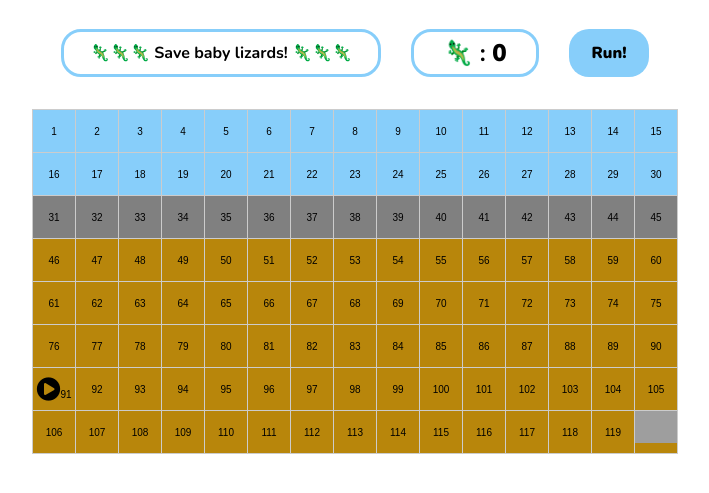
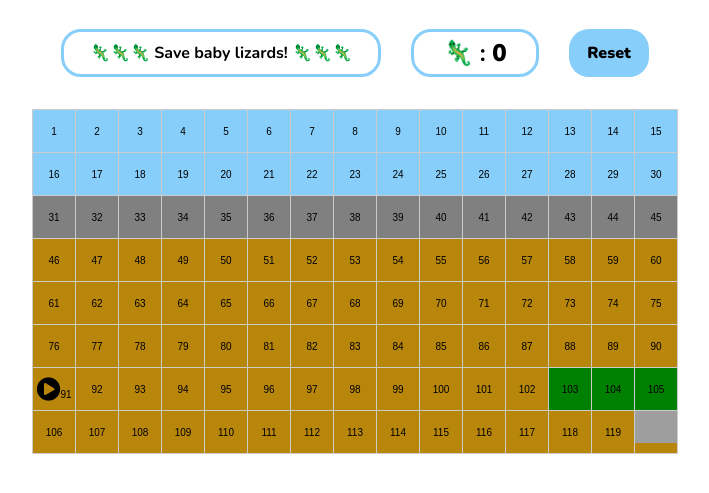
Before and after one commit to Jumee-LDN/wdi-project-one, a plain HTML site: page index.html in a window 1280 px wide. Both pictures are taken after a click on the button "Start". Shown: the part 101-594 px from the top of the page, without its empty margins (285-994 px from the left). Drawn offline with nearby package versions, Linux system fonts and the light colour scheme; grey boxes are pictures that could not be loaded.

Commit message:
snake experiments

```diff
--- a/css/style.css
+++ b/css/style.css
@@ -99,3 +99,7 @@ h1{
 #snake-head {
   font-size: 1.5rem;
 }
+
+.snake {
+  background-color: green;
+}
--- a/js/script.js
+++ b/js/script.js
@@ -1,10 +1,10 @@
 const $body = $('body');
-
 const $snakeHeadImg = $('#snake-head');
 const $messageBox = $('.message-box');
 let $currentBoxObject = $();
 let $newLizardObject = $();
 const $buttonObject = $('.button');
+let scoreNum = 0;
 let $winningRow;
 
 let currentId;
@@ -12,14 +12,9 @@ let lizardArr = [];
 
 let clickedStatus = false;
 let intervalId;
+let snakeMovementIntervalId;
 
-// function gameStart(){
-//   gridGenerator(8,15);
-//   setButton();
-//   // lizardOnWinningRow();
-// }
-//
-// gameStart();
+
 gridGenerator(8,15);
 setButton();
 
@@ -28,18 +23,27 @@ function setButton() {
   $buttonObject.click(function() {
     clickedStatus = !clickedStatus;
 
-    if(clickedStatus){
+    if (clickedStatus) {
       console.log('start button clicked');
       pickRandomSpotForLizard();
+      snakeGenerator();
+
       // game loop
       intervalId = setInterval(function(){
-        detectCharacterMovement();
+        gameLoop();
       }, 1000/5);
-      $buttonObject[0].textContent = 'Run!';
+
+      $buttonObject[0].textContent = 'Reset';
     } else {
       console.log('clicked again');
-      $buttonObject[0].textContent = 'Restart';
+      $buttonObject[0].textContent = 'Run';
       removeLizardInArray();
+      $('div.score-box > span')[0].textContent = 0;
+      $messageBox[0].textContent = '🦎🦎🦎 Save baby lizards! 🦎🦎🦎';
+      $messageBox.css( {
+        'background-color': 'white',
+        'color': 'black'
+      });
     }
   });
 }
@@ -114,7 +118,6 @@ function removeLizardInArray(){
 // *********CHANGE LIZARD POSITION BY KEY**************
 // https://stackoverflow.com/questions/29118791/how-to-move-an-element-via-arrow-keys-continuously-smoothly
 
-
 //store key codes and currently pressed ones
 const keys = {
   UP: 38,
@@ -136,7 +139,8 @@ onkeyup = onkeydown = function(event){
 };
 
 // character control
-const detectCharacterMovement = function(){
+const gameLoop = function(){
+  moveSnakes();
   if ( keys[keys.LEFT] ) {
     moveLizardLeft();
     lizardOnWinningRow();
@@ -156,7 +160,6 @@ const detectCharacterMovement = function(){
     return 'wrong key';
   }
 };
-
 
 function moveLizardLeft(){
   currentId = parseInt($currentBoxObject.attr('id'));
@@ -191,28 +194,29 @@ function lizardOnWinningRow(){
     let boxId = this.id;
 
     if(boxId === $currentBoxObject[0].id){
-      $messageBox.css( {
+      $messageBox.css({
         'background-color': 'lightskyblue',
         'color': 'white'
       });
       $messageBox[0].textContent = '👍 You saved the baby lizard! 👍';
+      scoreNum++;
+      $('div.score-box > span')[0].textContent = scoreNum;
       clearInterval(intervalId);
     }
   });
 }
 
 let firstColArr = [];
+let snakeArr = [];
 const $td = $('td');
 const $tr = $('tr');
+let $chosenSnakeBoxObject;
 let randomBoxNumForSnake;
-let chosenSnakeBoxObject;
+
 
 function snakeGenerator(){
   pickRandomSpotForSnake();
-  addSnakeImg();
-  // firstColArr = [];
 }
-snakeGenerator();
 
 function pickRandomSpotForSnake(){
   for(let n = 0; n < $td.length; n++){
@@ -225,11 +229,60 @@ function pickRandomSpotForSnake(){
   }
   firstColArr.splice(0, 3);
   randomBoxNumForSnake = Math.floor(Math.random()*firstColArr.length);
-  chosenSnakeBoxObject = firstColArr[randomBoxNumForSnake];
+  const headNumber = parseInt(firstColArr[randomBoxNumForSnake][0].id);
+  console.log('Making snake at', headNumber);
+  $chosenSnakeBoxObject = firstColArr[randomBoxNumForSnake];
+  // TODO: WHat is this???
+  snakeArr.push({
+    positions: [headNumber],
+    direction: 'right'
+  });
+  addSnakeImg();
 }
 
 
+// TODO: Rob added this. What is it????!!!
+function moveSnakes() {
+  $('.snake').removeClass('snake');
+  snakeArr.forEach(snake => {
+    if (snake.direction === 'right') {
+      const snakePositions = snake.positions;
+      const head = snakePositions[snakePositions.length - 1];
+      snakePositions.push(head + 1);
+      snakePositions.splice(0, 1);
+      if (snakePositions.length < 3) {
+        const tail = snakePositions[0];
+        snakePositions.unshift(tail - 1);
+      }
+    } else {
+      // TODO: What if the snake moves left!!??
+    }
+    snake.positions.forEach(snakePiece => {
+      $(`#${snakePiece}`).addClass('snake');
+    });
+  });
+}
+
 function addSnakeImg(){
-  chosenSnakeBoxObject.prepend('<i class="fas fa-play-circle" id="snake-head"></i>');
-  chosenSnakeBoxObject.addClass('snake-head');
+  $chosenSnakeBoxObject.prepend('<i class="fas fa-play-circle" id="snake-head"></i>');
+  $chosenSnakeBoxObject.addClass('snake-head');
 }
+
+function removeSnakeInArray(){
+  $('#snake-head').remove();
+  // snakeArr = [];
+  $chosenSnakeBoxObject.removeClass('snake-head');
+}
+
+
+
+
+
+function moveSnake(){
+  for(let i = 1; i < $tr[0].childElementCount; i++){
+    removeSnakeInArray();
+    snakeArr.push($chosenSnakeBoxObject[0].parentElement.cells[i]);
+    $chosenSnakeBoxObject = $(snakeArr[0]);
+    addSnakeImg();
+  }
+}
```
